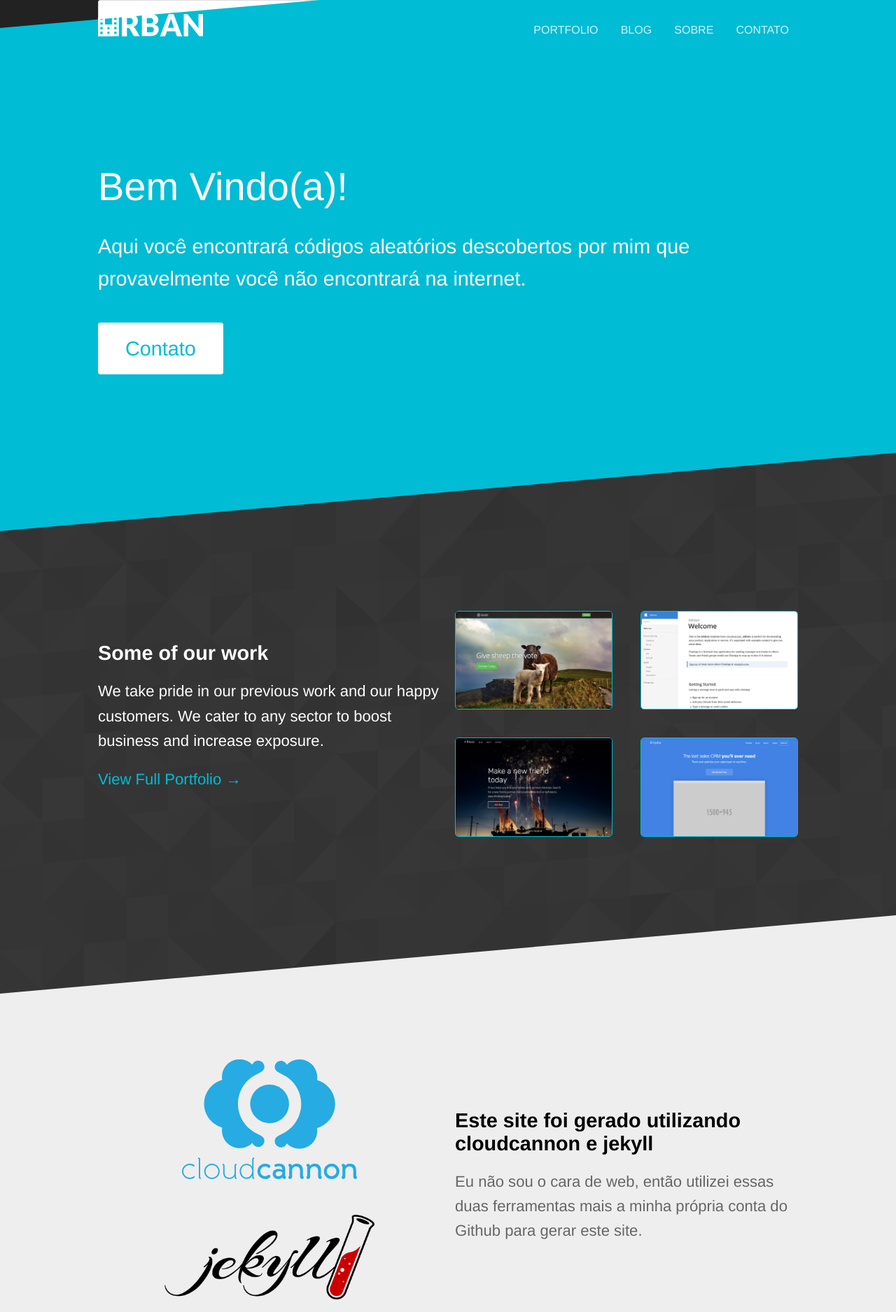
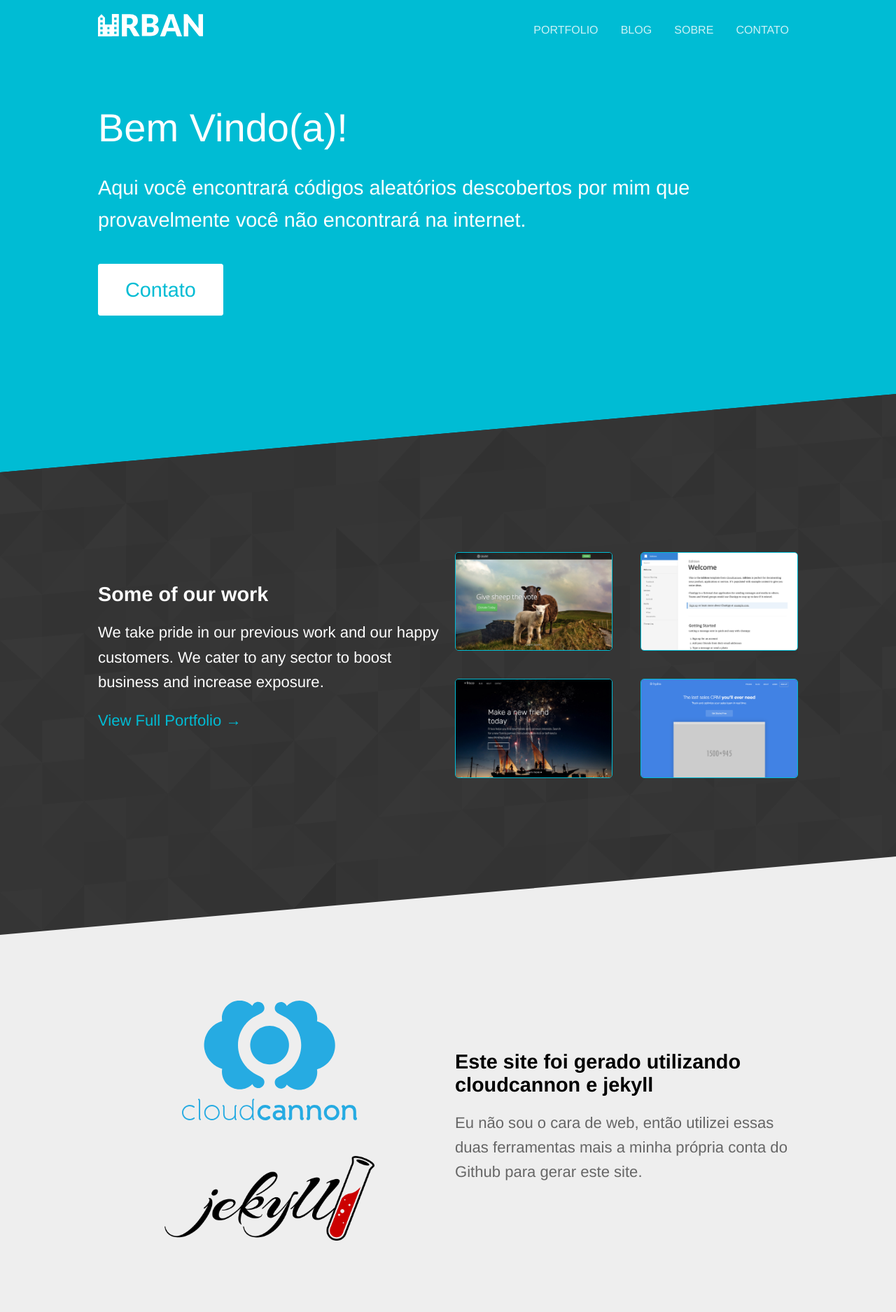
Before and after one commit to Kelvao/kelvao.github.io, a Jekyll site: the page built from index.html, in a window 1280 px wide. Shown: the top 1875 px of the page at 70% size. Built offline with Jekyll 4.4.1, drawn with Linux system fonts in a browser that asks for light colours.

Commit message:
Updated '_layouts/default.html' via CloudCannon

```diff
--- a/_layouts/default.html
+++ b/_layouts/default.html
@@ -30,14 +30,13 @@
 				{% include navigation.html %}
 			</div>
 		</header>
+		{{ content }}
         <div class="container">
             <div id="search-container">
                 <input type="text" id="search-input" placeholder="search...">
                 <ul id="results-container"></ul>
             </div>
         </div>
-		{{ content }}
-
 		<footer class="diagonal">
 			<div class="container">
 				<p class="editor-link"><a href="cloudcannon:collections/_data/footer.yml" class="btn"><strong>&#9998;</strong> Update Footer Sections</a></p>
```
